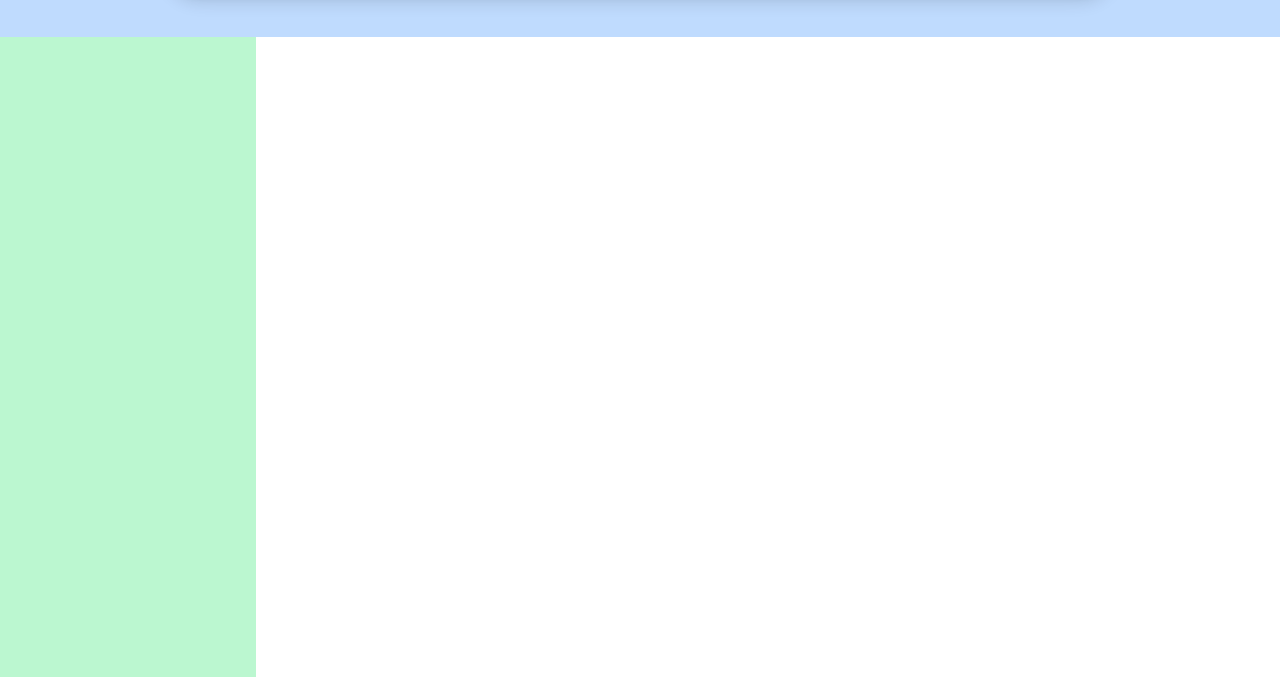
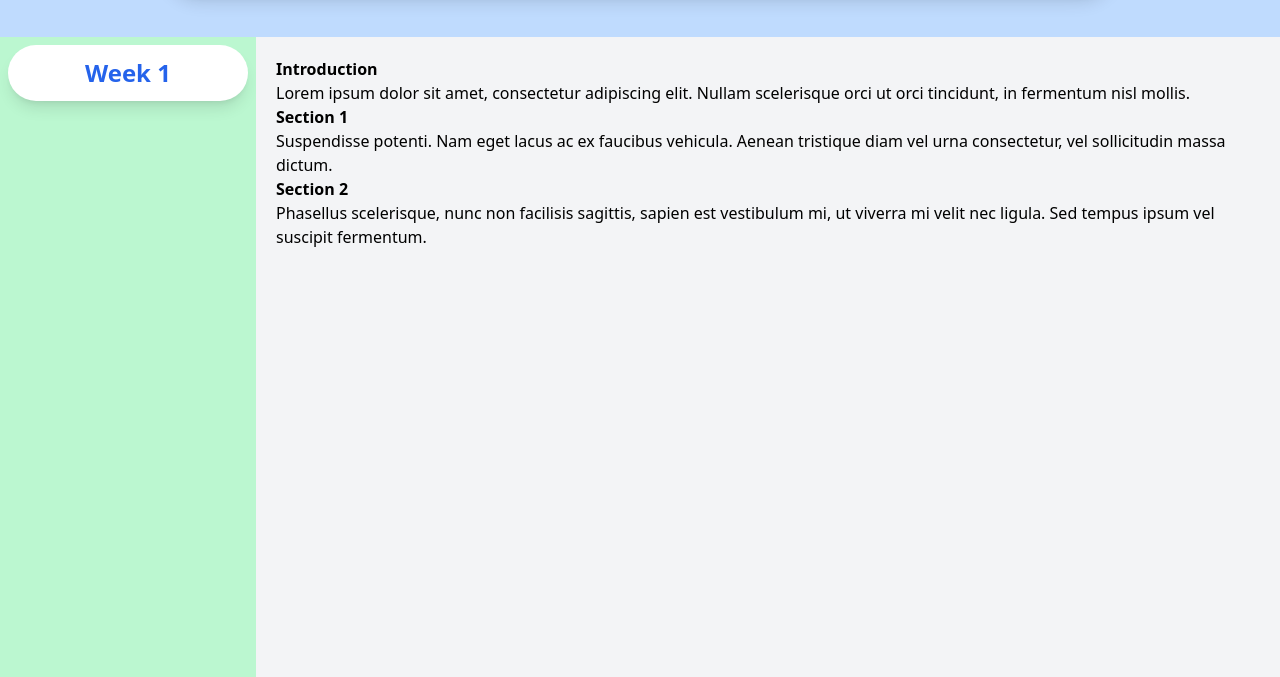
Before and after one commit to CamCalhoun/ASCWebsite, a website: page index.html in a window 1280 px wide. Shown: the part 123-800 px from the top of the page. Drawn offline with Linux system fonts and the light colour scheme.

Commit message:
added proper sidebar / article

```diff
--- a/index.html
+++ b/index.html
@@ -9,16 +9,43 @@
 </head>
 
 <body>
-	<div class="h-screen relative">
+	<div class="h-screen flex flex-col">
 		<!--Top Bar-->
-		<header class="relative w-full h-1/5 bg-blue-200 flex items-center justify-center">
+		<header class="w-full h-1/5 bg-blue-200 flex items-center justify-center">
 			<div class="w-3/4 h-1/2 bg-white rounded-full shadow-lg flex items-center justify-center">
 				<h1 class="text-3xl font-bold text-blue-600">ASC Progress Reports</h1>
 			</div>
 		</header>
 
-		<!--Side Bar-->
-		<div class="absolute top-1/5 left-0 w-1/5 h-4/5 overflow-y-auto bg-green-200"></div>
+		<!--Main Content-->
+		<div class="flex flex-1 overflow-hidden">
+			<!--Side Bar-->
+			<div class="w-1/5 h-full bg-green-200 flex flex-col items-center px-2">
+				<div class="w-full mt-2 bg-white rounded-full shadow-lg flex items-center justify-center py-3">
+					<h1 class="text-2xl font-bold text-blue-600">Week 1</h1>
+				</div>
+				<!-- Additional Sidebar Items -->
+			</div>
+
+			<!--Article Section-->
+			<div class="w-4/5 h-full overflow-y-auto bg-gray-100 p-5">
+				<article class="prose lg:prose-xl">
+					<h2 class="font-bold">Introduction</h2>
+					<p>Lorem ipsum dolor sit amet, consectetur adipiscing elit. Nullam scelerisque orci ut orci
+						tincidunt, in fermentum nisl mollis.</p>
+					<h3 class="font-bold">Section 1</h3>
+					<p>
+						Suspendisse potenti. Nam eget lacus ac ex faucibus vehicula. Aenean tristique diam vel urna
+						consectetur, vel sollicitudin massa dictum.
+					</p>
+					<h3 class="font-bold">Section 2</h3>
+					<p>
+						Phasellus scelerisque, nunc non facilisis sagittis, sapien est vestibulum mi, ut viverra mi
+						velit nec ligula. Sed tempus ipsum vel suscipit fermentum.
+					</p>
+				</article>
+			</div>
+		</div>
 	</div>
 </body>
 
```
Also changed, not shown: output.css.
